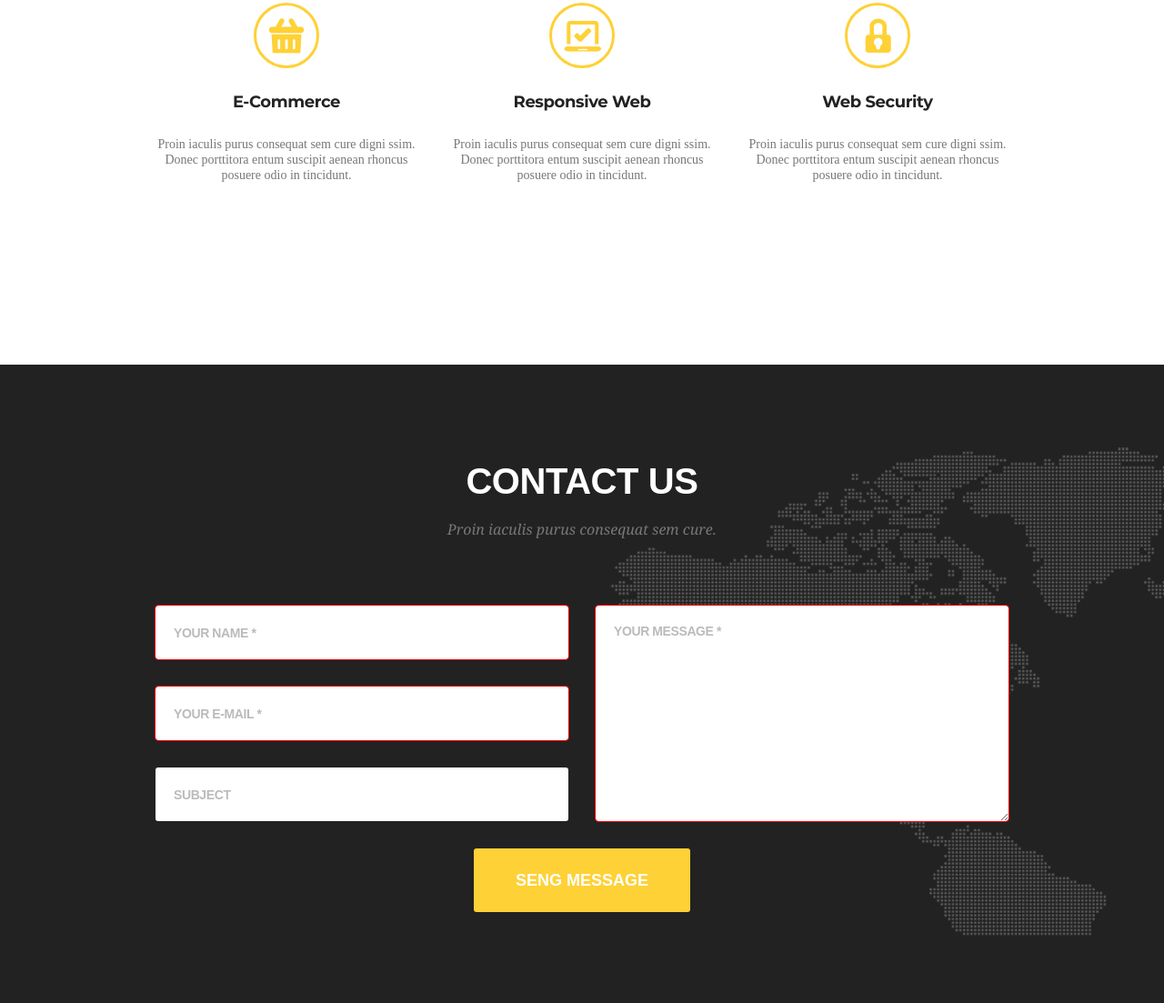
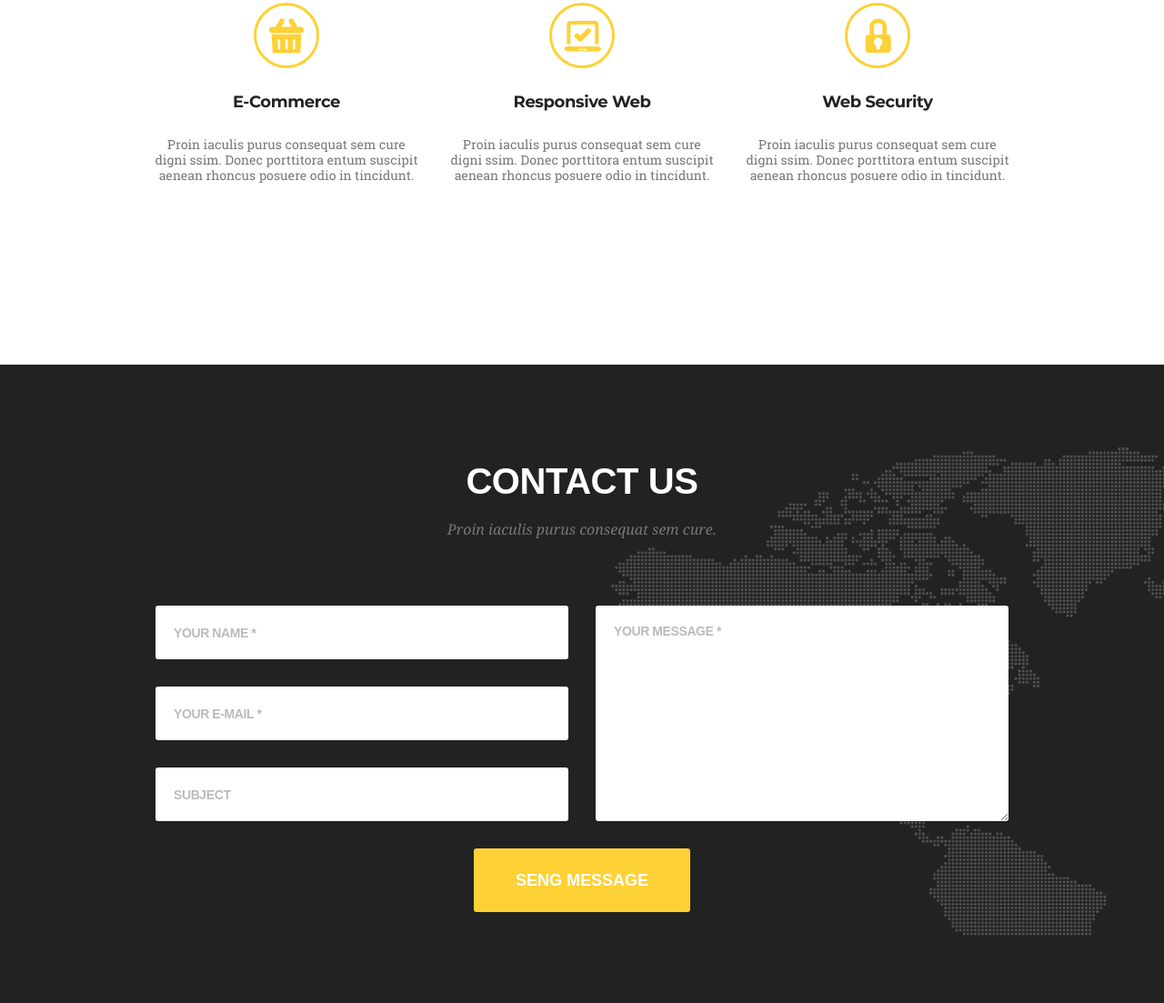
Before and after one commit to Mr-Pasko-ms/goit-fe-course, a plain HTML site: page html-css/module-07/index.html in a window 1280 px wide. Shown: the part 358-1461 px from the top of the page at 91% size. Drawn offline with Linux system fonts and the light colour scheme; files whose address does not match are found by name.

Commit message:
completed-07

```diff
--- a/html-css/module-07/css/style.css
+++ b/html-css/module-07/css/style.css
@@ -108,7 +108,7 @@ h1 {
 }
 
 .services-item li p {
-    font: 14px/17px 'RobotoSlabRegural', serif;
+    font: 14px/17px 'RobotoSlabRegular', serif;
     color: #777777;
 }
 
@@ -194,7 +194,7 @@ h1 {
     outline: 2px solid green;
 }
 
-.input-required:invalid {
+.input-required:focus:invalid {
     outline: 1px solid red;
 }
 
```
